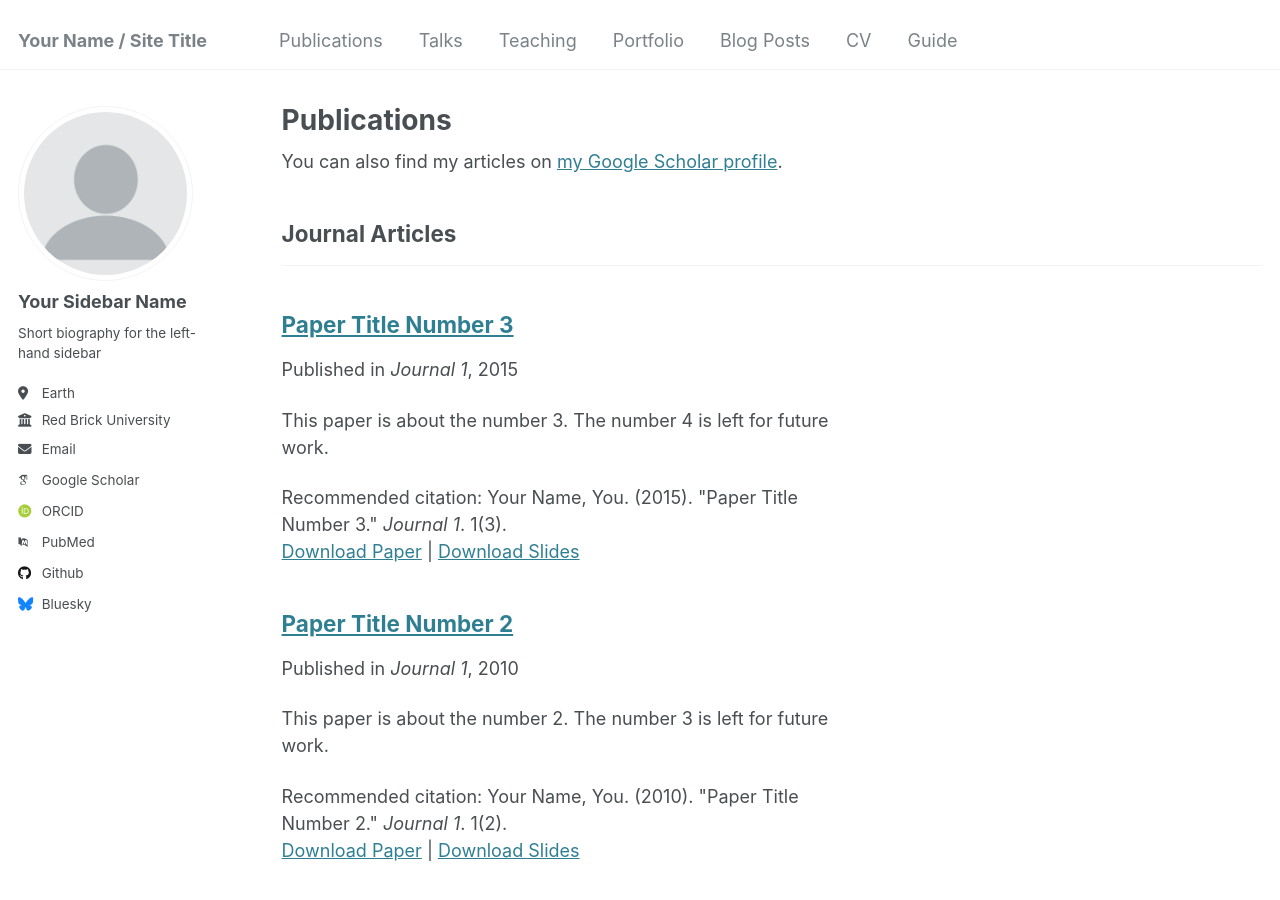
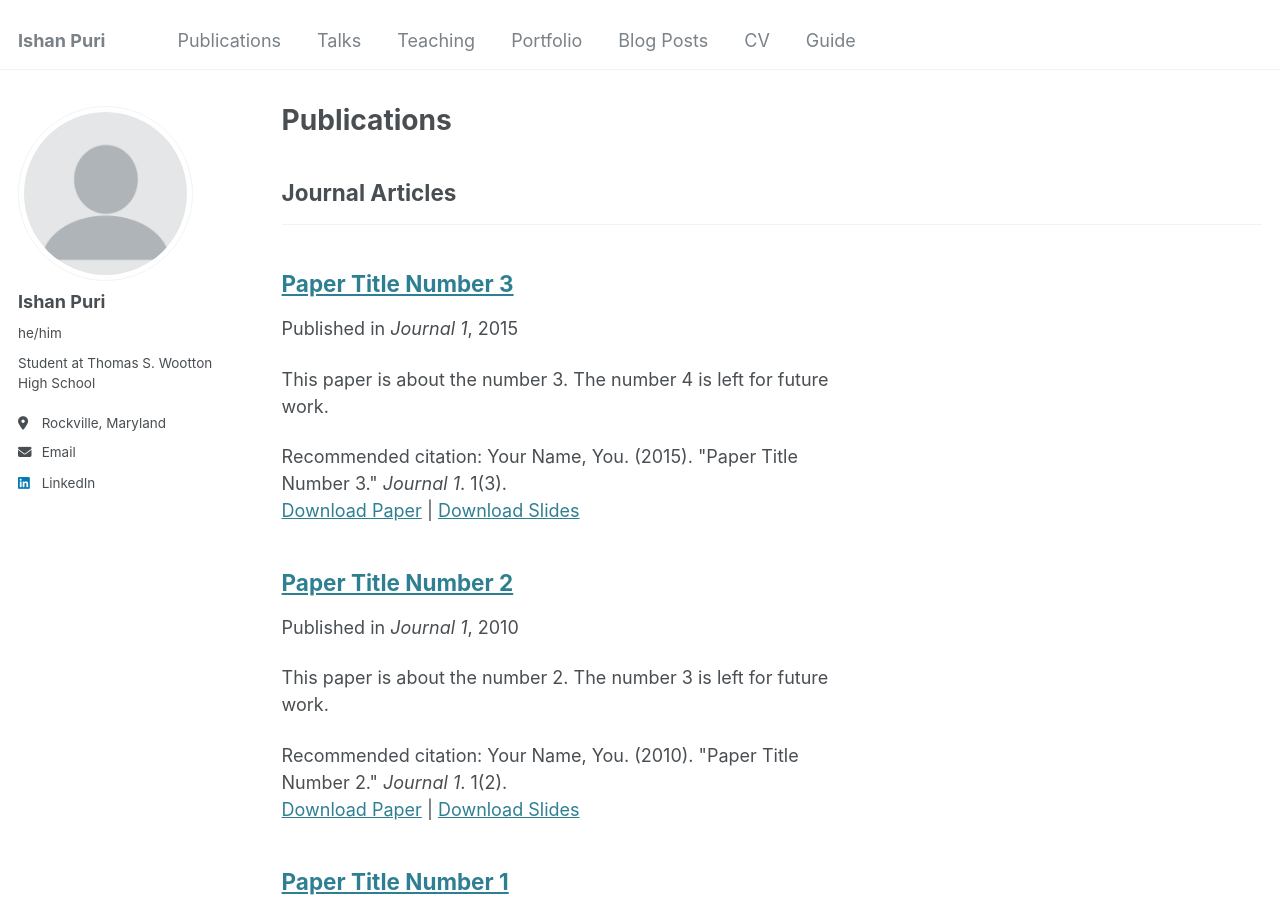
Before and after one commit to ishanpuri1/ishanpuri1.github.io, a Jekyll site: the page built from _pages/publications.html, in a window 1280 px wide and 900 px high. Built offline with Jekyll 4.4.1, drawn with Linux system fonts in a browser that asks for light colours; some web fonts are replaced; some of the changed text lies outside the part shown.

Commit message:
Update _config.yml

```diff
--- a/_config.yml
+++ b/_config.yml
@@ -8,13 +8,13 @@
 
 # Basic Site Settings
 locale                   : "en-US"
-title                    : "Your Name / Site Title"
+title                    : "Ishan Puri"
 title_separator          : "-"
-name                     : &name "Your Name"
+name                     : &name "Ishan Puri"
 description              : &description "personal description"
-url                      : https://academicpages.github.io # the base hostname & protocol for your site e.g. "https://[your GitHub username].github.io"
+url                      : https://ishanpuri1.github.io # the base hostname & protocol for your site e.g. "https://[your GitHub username].github.io"
 baseurl                  : "" # the subpath of your site, e.g. "/blog"
-repository               : "academicpages/academicpages.github.io"
+repository               : "ishanpuri1.github.io"
 
 # Site Author - The following control what appear as part of the author content on the side bar.
 #               If a field is blank the icon and link will not appear, otherwise it will be shown.
@@ -22,57 +22,17 @@ repository               : "academicpages/academicpages.github.io"
 author:
   # Biographic information
   avatar           : "profile.png"
-  name             : "Your Sidebar Name"
-  pronouns         : # example: "she/her"
-  bio              : "Short biography for the left-hand sidebar"
-  location         : "Earth"
-  employer         : "Red Brick University"
-  uri              : # URL
-  email            : "none@example.org"
+  name             : "Ishan Puri"
+  pronouns         : "he/him"
+  bio              : "Student at Thomas S. Wootton High School"
+  location         : "Rockville, Maryland"
+  email            : "ipuri001@gmail.com"
 
   # Academic websites
-  arxiv            : # URL - Update with the correct link to your profile
-  googlescholar    : "https://scholar.google.com/citations?user=PS_CX0AAAAAJ"
-  impactstory      : # URL
-  orcid            : "http://orcid.org/yourorcidurl"
-  semantic         : # URL
-  pubmed           : "https://www.ncbi.nlm.nih.gov/pubmed/?term=john+snow"
-  researchgate     : # URL
-  scopus           : # URL
+  linkedin    : "www.linkedin.com/in/ishan-puri-b4b039279"
 
-  # Repositories and software development
-  bitbucket        : # Username - Update with your username on the site
-  codepen          : # Username
-  dribbble         : # Username
-  github           : "academicpages"
-  kaggle           : # Username
-  stackoverflow    : # User number or user number and name (i.e., use "1" or "1/jeff-atwood")
 
-  # Social media
-  bluesky          : "bsky.app" # Replace this with you Bluesky username
-  facebook         : # Username
-  flickr           : # Username
-  foursquare       : # Username
-  goodreads        : # Username
-  google_plus      : # Username
-  keybase          : # Username
-  instagram        : # Username
-  lastfm           : # Username
-  linkedin         : # Username
-  mastodon         : # URL
-  medium           : # URL
-  pinterest        : # Username
-  soundcloud       : # Username
-  steam            : # Username
-  telegram         : # URL
-  tumblr           : # Username
-  twitter          : # Username for X / Twitter
-  vine             : # Username
-  weibo            : # Username
-  wikipedia        : # Username
-  xing             : # Username
-  youtube          : # Username
-  zhihu            : # Username
+
 
 # Publication Category - The following the list of publication categories and their headings
 publication_category:
```
